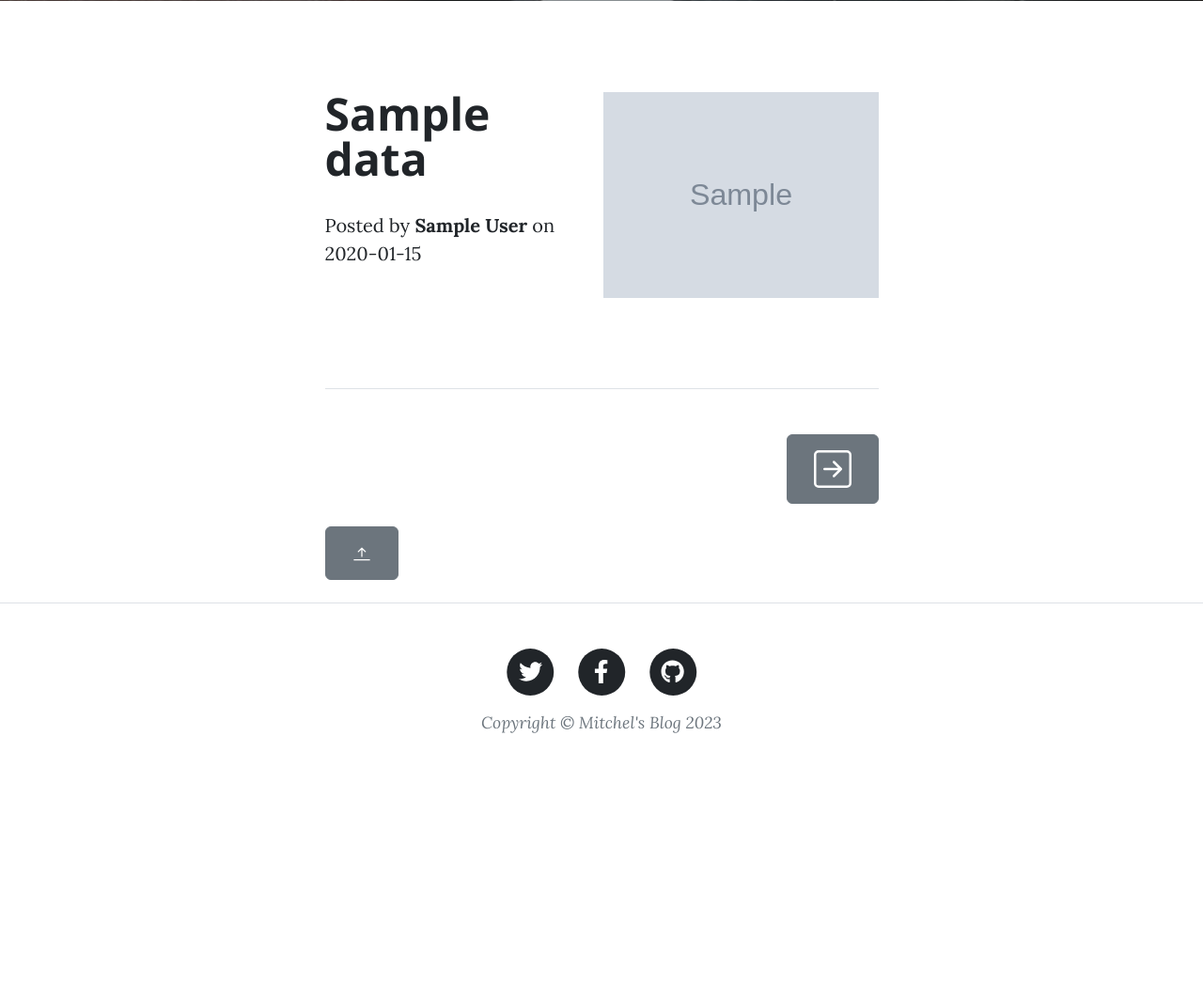
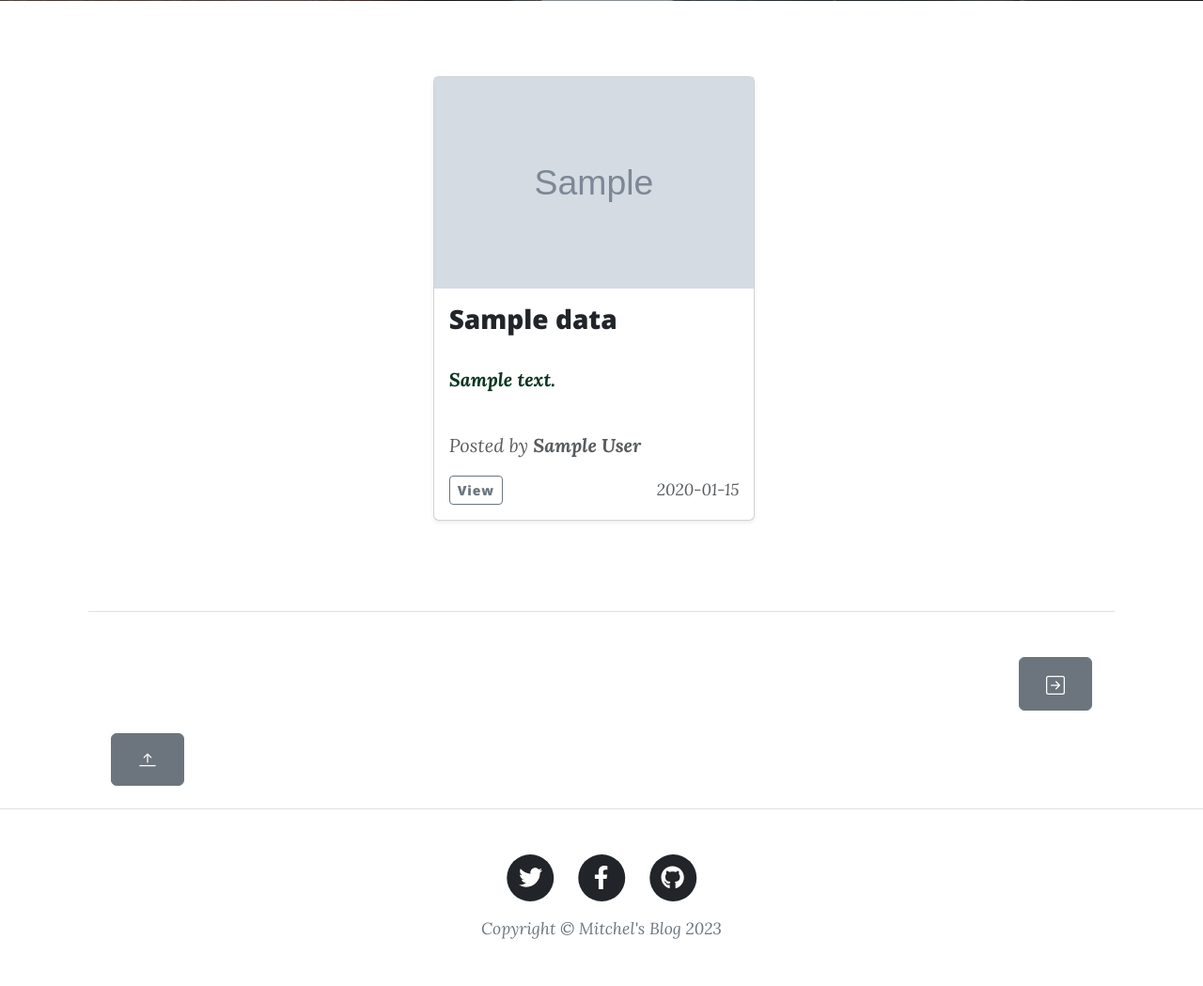
Before and after one commit to animitchel/Mitchel-blog-with-users, a Flask app: template templates/search.html in a window 1280 px wide. Shown: the part 531-1580 px from the top of the page at 94% size. Before the commit the page ends 1311 px from the top, so only its background shows below. Run offline with Flask 3, Linux system fonts and the light colour scheme; the template is opened without the code that fills it: most values are stand-ins (such as "Sample title", 1, 10 or a date in 2020); grey boxes marked "Sample" are stand-in pictures; a database or web service that is not in the repository returns one stand-in record (values such as "Sample title"); data that the repository does not hold is empty; some libraries are stand-ins or nearby versions.

Commit message:
Used bootstrap to change shownews.html & search.html template

```diff
--- a/templates/search.html
+++ b/templates/search.html
@@ -21,40 +21,28 @@
 </header>
 
 <!-- Main Content-->
+
 <div class="container px-4 px-lg-5">
-  <div class="row gx-4 gx-lg-5 justify-content-center">
-    <div class="col-md-10 col-lg-8 col-xl-7">
+  <div class="row gx-4 gx-lg-5">
     <!-- Post preview-->
     {% for data in news %}
     {% if data.description != '[Removed]' %}
-      <div class="row flex-lg-row-reverse align-items-center g-1 py-5">
-      <div class="col-10 col-sm-8 col-lg-6">
+    <div class="row row-cols-1 row-cols-sm-2 row-cols-md-3 g-3 d-flex justify-content-center mb-5">
+      <div class="col">
+        <div class="card shadow-sm">
           {% if data.urlToImage == None %}
-          <img src="/static/assets/img/alternative-search-engines-1024x512.png" class="d-block mx-lg-auto img-fluid" alt="Bootstrap Themes" width="500" height="300" loading="lazy">
+          <img src="/static/assets/img/alternative-search-engines-1024x512.png" alt="Image" width="100%" height="225">
           {% else %}
-          <img src="{{data.urlToImage}}" class="d-block mx-lg-auto img-fluid" alt="Bootstrap Themes" width="500" height="300" loading="lazy">
+          <img src="{{data.urlToImage}}" alt="Image" width="100%" height="225">
           {% endif %}
-      </div>
-      <div class="col-lg-6">
-          <h1 class="display-5 fw-bold text-body-emphasis lh-1 mb-3"><a href="{{ data.url }}">{{ data.title }}</a></h1>
-
+          <div class="card-body">
+            <h3 class="mb-0"><a href="{{ data.url }}">{{ data.title }}</a></h3>
+            <p class="card-text"><strong class="d-inline-block mb-2 text-success-emphasis"><i>{{ data.description }}</i></strong></p>
             {% if data.author %}
-        <p><span class="meta"
-            >  Posted by
-            <b>{{ data.author }}</b>
-            on {{ data.publishedAt[:10] }}
-        </span>
-
-        </p>
-        {% else %}
-        <p><span class="meta">
-           Posted on {{ data.publishedAt[:10] }}
-          </span>
-        </p>
+            <p class="mb-3 text-body-secondary"><i>Posted by <b>{{ data.author }}</b></i></p>
             {% endif %}
-
             {% if current_user.id == 1 %}
-        <div class="d-grid gap-2 d-md-flex justify-content-md-start">
+            <div class="mb-3 d-grid gap-2 d-md-flex justify-content-md-start">
               <a href="{{url_for('add_article_to_db', post_id=data.title, post_search=search_name_index) }}">
                   <svg xmlns="http://www.w3.org/2000/svg" width="30" height="30" fill="currentColor" class="bi bi-database-add"
                        viewBox="0 0 16 16">
@@ -74,8 +62,17 @@
               </a>
             </div>
             {% endif %}
+            <div class="d-flex justify-content-between align-items-center">
+              <div class="btn-group">
+                <a href="{{ data.url }}"><button type="button" class="btn btn-sm btn-outline-secondary">View</button></a>
+              </div>
+              <small class="text-body-secondary"><i>{{ data.publishedAt[:10] }}</i></small>
             </div>
           </div>
+        </div>
+      </div>
+    </div>
+
     <hr class="my-5" />
     {% endif %}
     {% endfor %}
@@ -83,7 +80,7 @@
     <!-- Pager-->
     <div class="d-flex justify-content-end mb-4">
       <a class="btn btn-secondary text-uppercase" href="{{ url_for('new_api', post_id = search_name_index) }}">
-          <svg xmlns="http://www.w3.org/2000/svg" width="40" height="40" fill="currentColor" class="bi bi-arrow-right-square" viewBox="0 0 16 16">
+        <svg xmlns="http://www.w3.org/2000/svg" width="20" height="20" fill="currentColor" class="bi bi-arrow-right-square" viewBox="0 0 16 16">
           <path fill-rule="evenodd" d="M15 2a1 1 0 0 0-1-1H2a1 1 0 0 0-1 1v12a1 1 0 0 0 1 1h12a1 1 0 0 0 1-1V2zM0 2a2
           2 0 0 1 2-2h12a2 2 0 0 1 2 2v12a2 2 0 0 1-2 2H2a2 2 0 0 1-2-2V2zm4.5 5.5a.5.5 0 0 0 0 1h5.793l-2.147
           2.146a.5.5 0 0 0 .708.708l3-3a.5.5 0 0 0 0-.708l-3-3a.5.5 0 1 0-.708.708L10.293 7.5H4.5z"/>
@@ -99,7 +96,9 @@
     </div>
   </div>
 </div>
-  </div>
+
+
+
 
 
 {% include "footer.html" %}
```
Also changed, not shown: templates/shownews.html (+22 -28 lines). Lines whose indentation alone changed are shown as unchanged.
